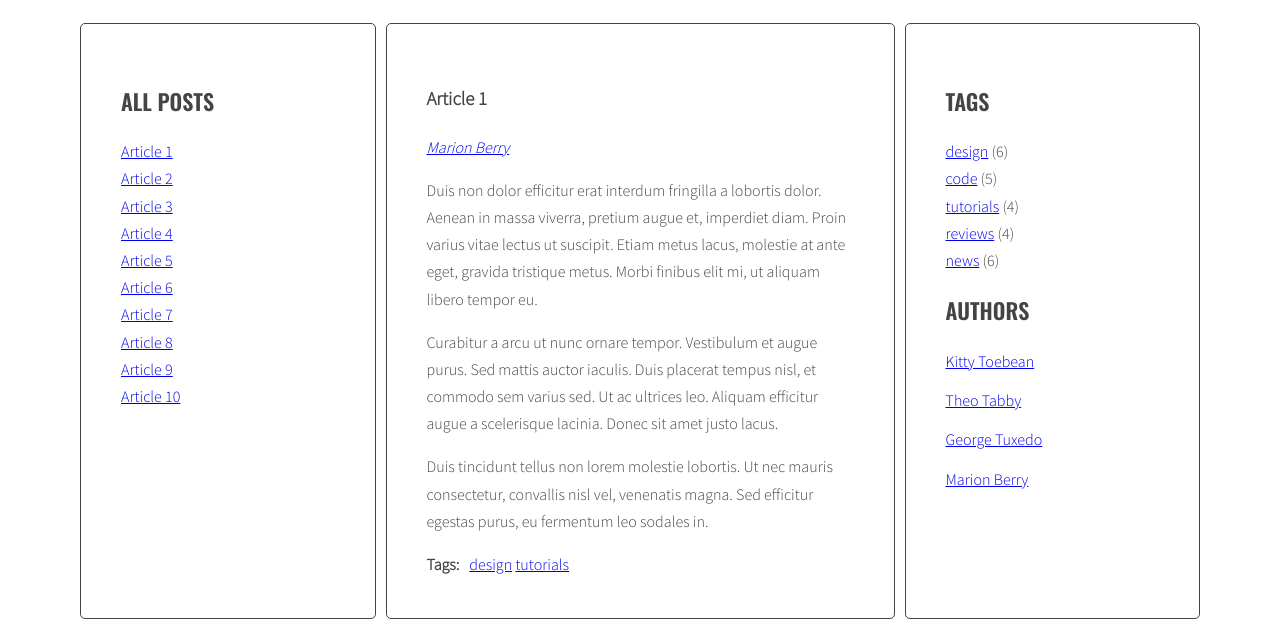
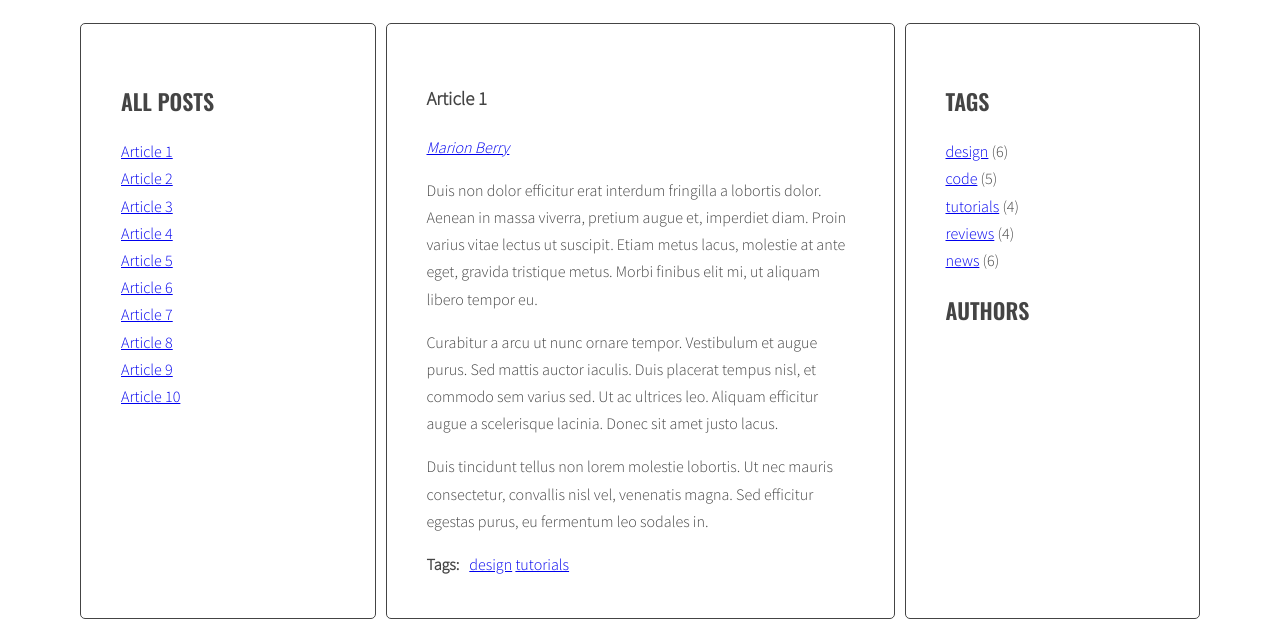
Before and after one commit to wrotewrong/javascript-blog, a website: page index.html in a window 1280 px wide. Shown: the part 220-847 px from the top of the page. Drawn offline with nearby package versions, Linux system fonts and the light colour scheme.

Commit message:
Remove authors from author list in index.html

```diff
--- a/index.html
+++ b/index.html
@@ -382,26 +382,11 @@
             </ul>
             <h2 class="section-title">Authors</h2>
             <ul class="list authors">
-              <li>
+              <!-- <li>
                 <a href="#">
                   <span class="author-name">Kitty Toebean</span>
                 </a>
-              </li>
-              <li>
-                <a href="#">
-                  <span class="author-name">Theo Tabby</span>
-                </a>
-              </li>
-              <li>
-                <a href="#">
-                  <span class="author-name">George Tuxedo</span>
-                </a>
-              </li>
-              <li>
-                <a href="#">
-                  <span class="author-name">Marion Berry</span>
-                </a>
-              </li>
+              </li> -->
             </ul>
           </aside>
         </main>
```
